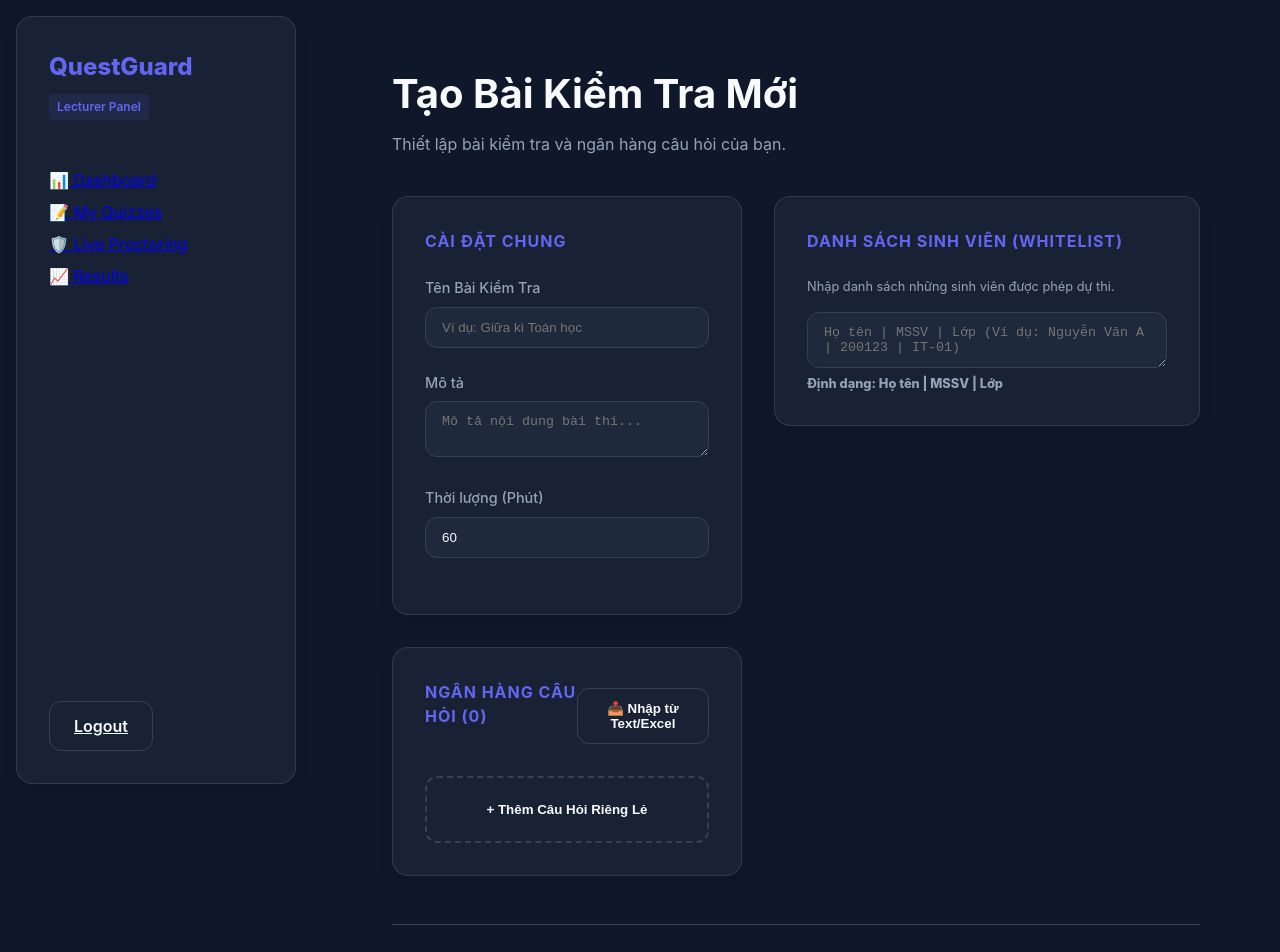
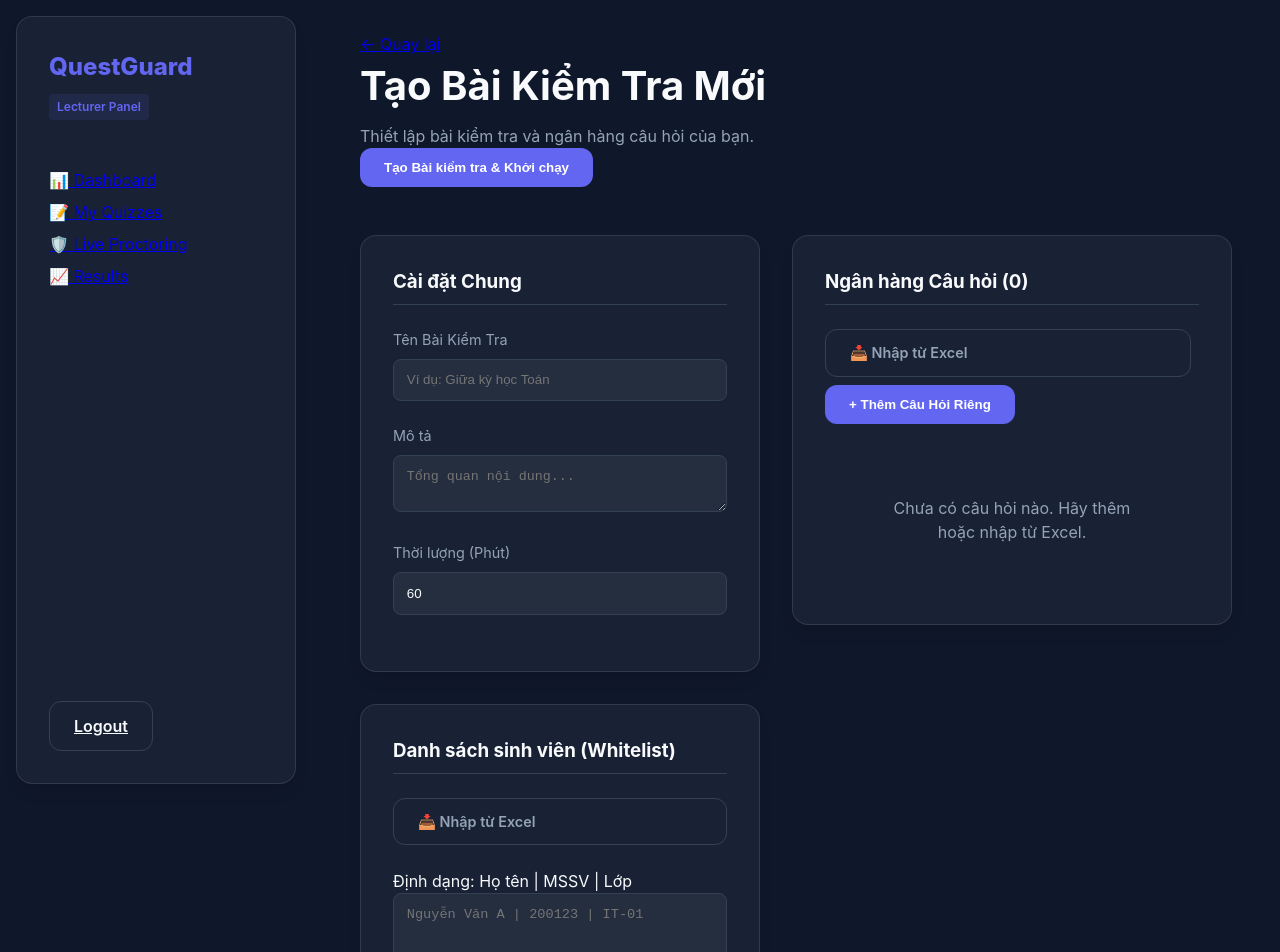
Before and after one commit to NgoQuocKhiem/nexexam, a Next.js app: page /dashboard/lecturer/quizzes/create in a window 1280 px wide. Shown: the top 952 px of the page. Built offline with nearby package versions, Linux system fonts and the light colour scheme.

Commit message:
Implement Excel upload for whitelist and question bank

```diff
--- a/package.json
+++ b/package.json
@@ -16,7 +16,8 @@
     "lucide-react": "^1.17.0",
     "next": "16.2.6",
     "react": "19.2.4",
-    "react-dom": "19.2.4"
+    "react-dom": "19.2.4",
+    "xlsx": "^0.18.5"
   },
   "devDependencies": {
     "@types/bcryptjs": "^2.4.6",
--- a/src/app/dashboard/lecturer/quizzes/create/page.tsx
+++ b/src/app/dashboard/lecturer/quizzes/create/page.tsx
@@ -2,10 +2,18 @@
 
 import { useState } from 'react';
 import { useRouter } from 'next/navigation';
+import Link from 'next/link';
+import * as XLSX from 'xlsx';
+
+interface Option {
+  text: string;
+  isCorrect: boolean;
+}
 
 interface Question {
+  id: string;
   text: string;
-  options: { text: string; isCorrect: boolean }[];
+  options: Option[];
 }
 
 export default function CreateQuizPage() {
@@ -19,74 +27,86 @@ export default function CreateQuizPage() {
   const [loading, setLoading] = useState(false);
   const router = useRouter();
 
-  const addQuestion = () => {
-    setQuestions([
-      ...questions,
-      {
-        text: '',
-        options: [
-          { text: '', isCorrect: true },
-          { text: '', isCorrect: false },
-          { text: '', isCorrect: false },
-        ],
-      },
-    ]);
+  // EXCEL PARSING: Students
+  const handleStudentExcel = (e: React.ChangeEvent<HTMLInputElement>) => {
+    const file = e.target.files?.[0];
+    if (!file) return;
+
+    const reader = new FileReader();
+    reader.onload = (evt) => {
+      const bstr = evt.target?.result;
+      const wb = XLSX.read(bstr, { type: 'binary' });
+      const wsname = wb.SheetNames[0];
+      const ws = wb.Sheets[wsname];
+      const data = XLSX.utils.sheet_to_json(ws, { header: 1 }) as any[][];
+
+      // Assuming columns: Name | MSSV | Class
+      const formatted = data
+        .slice(1) // Skip header
+        .filter(row => row.length >= 2)
+        .map(row => `${row[0] || ''} | ${row[1] || ''} | ${row[2] || ''}`)
+        .join('\n');
+
+      setWhitelistText(prev => prev ? prev + '\n' + formatted : formatted);
+      alert(`Đã nhập thành công ${data.length - 1} sinh viên từ Excel.`);
+    };
+    reader.readAsBinaryString(file);
   };
 
-  const handleImport = () => {
-    // Format: Question | Opt1 | Opt2 | Opt3 | CorrectIdx(1/2/3)
-    const lines = importText.split('\n').filter((l) => l.trim().includes('|'));
-    const importedQuestions: Question[] = lines.map((line) => {
-      const parts = line.split('|').map((p) => p.trim());
-      const text = parts[0];
-      const correctIdx = parseInt(parts[parts.length - 1]) - 1;
-      const options = parts.slice(1, -1).map((optText, idx) => ({
-        text: optText,
-        isCorrect: idx === correctIdx,
-      }));
-      return { text, options };
-    });
+  // EXCEL PARSING: Questions
+  const handleQuestionExcel = (e: React.ChangeEvent<HTMLInputElement>) => {
+    const file = e.target.files?.[0];
+    if (!file) return;
 
-    setQuestions([...questions, ...importedQuestions]);
-    setImportText('');
-    setIsImporting(false);
+    const reader = new FileReader();
+    reader.onload = (evt) => {
+      const bstr = evt.target?.result;
+      const wb = XLSX.read(bstr, { type: 'binary' });
+      const wsname = wb.SheetNames[0];
+      const ws = wb.Sheets[wsname];
+      const data = XLSX.utils.sheet_to_json(ws, { header: 1 }) as any[][];
+
+      // Assuming columns: Question | Opt1 | Opt2 | Opt3 | Opt4 | CorrectIndex (1-4)
+      const newQuestions: Question[] = data
+        .slice(1)
+        .filter(row => row.length >= 3)
+        .map((row, idx) => ({
+          id: `xl-${Date.now()}-${idx}`,
+          text: String(row[0]),
+          options: [
+            { text: String(row[1] || ''), isCorrect: Number(row[5]) === 1 },
+            { text: String(row[2] || ''), isCorrect: Number(row[5]) === 2 },
+            { text: String(row[3] || ''), isCorrect: Number(row[5]) === 3 },
+            { text: String(row[4] || ''), isCorrect: Number(row[5]) === 4 },
+          ].filter(opt => opt.text !== ''),
+        }));
+
+      setQuestions(prev => [...prev, ...newQuestions]);
+      alert(`Đã nhập thành công ${newQuestions.length} câu hỏi từ Excel.`);
+    };
+    reader.readAsBinaryString(file);
   };
 
-  const updateQuestionText = (index: number, text: string) => {
-    const newQuestions = [...questions];
-    newQuestions[index].text = text;
-    setQuestions(newQuestions);
+  const addQuestion = () => {
+    const newQ: Question = {
+      id: Date.now().toString(),
+      text: '',
+      options: [
+        { text: '', isCorrect: true },
+        { text: '', isCorrect: false },
+      ],
+    };
+    setQuestions([...questions, newQ]);
   };
 
-  const updateOptionText = (qIndex: number, oIndex: number, text: string) => {
-    const newQuestions = [...questions];
-    newQuestions[qIndex].options[oIndex].text = text;
-    setQuestions(newQuestions);
-  };
-
-  const setCorrectOption = (qIndex: number, oIndex: number) => {
-    const newQuestions = [...questions];
-    newQuestions[qIndex].options = newQuestions[qIndex].options.map((opt, idx) => ({
-      ...opt,
-      isCorrect: idx === oIndex,
-    }));
-    setQuestions(newQuestions);
-  };
-
-  const removeQuestion = (index: number) => {
-    setQuestions(questions.filter((_, i) => i !== index));
-  };
-
-  const handleSave = async (e: React.FormEvent) => {
-    e.preventDefault();
-    if (questions.length === 0) {
-      alert('Vui lòng thêm ít nhất 1 câu hỏi.');
+  const handleSave = async () => {
+    if (!title || questions.length === 0) {
+      alert('Vui lòng nhập tên bài thi và ít nhất 1 câu hỏi.');
       return;
     }
 
     setLoading(true);
     try {
-      // Parse whitelist
       const whitelist = whitelistText
         .split('\n')
         .filter((l) => l.trim().includes('|'))
@@ -101,15 +121,15 @@ export default function CreateQuizPage() {
         body: JSON.stringify({ title, description, duration, questions, whitelist }),
       });
 
-      if (!res.ok) {
+      if (res.ok) {
+        alert('Tạo bài kiểm tra thành công!');
+        router.push('/dashboard/lecturer/quizzes');
+      } else {
         const error = await res.json();
-        throw new Error(error.error || 'Lỗi khi tạo bài thi');
+        alert('Lỗi: ' + error.error);
       }
-
-      alert('Tạo bài thi thành công!');
-      router.push('/dashboard/lecturer/quizzes');
-    } catch (err: any) {
-      alert(err.message);
+    } catch (error) {
+      alert('Đã xảy ra lỗi khi lưu bài thi.');
     } finally {
       setLoading(false);
     }
@@ -117,31 +137,40 @@ export default function CreateQuizPage() {
 
   return (
     <div className="create-quiz-container animate-fade-in">
-      <header className="page-header">
-        <h1>Tạo Bài Kiểm Tra Mới</h1>
-        <p className="subtitle">Thiết lập bài kiểm tra và ngân hàng câu hỏi của bạn.</p>
+      <header className="page-header flex-between">
+        <div>
+          <Link href="/dashboard/lecturer/quizzes" className="back-link">← Quay lại</Link>
+          <h1>Tạo Bài Kiểm Tra Mới</h1>
+          <p className="subtitle">Thiết lập bài kiểm tra và ngân hàng câu hỏi của bạn.</p>
+        </div>
+        <button
+          className="btn btn-primary btn-large"
+          onClick={handleSave}
+          disabled={loading}
+        >
+          {loading ? 'Đang lưu...' : 'Tạo Bài kiểm tra & Khởi chạy'}
+        </button>
       </header>
 
-      <form onSubmit={handleSave} className="quiz-form">
-        <div className="form-sections-grid">
+      <div className="create-grid">
+        <div className="settings-column">
           <section className="glass-card settings-section">
-            <h3>Cài Đặt Chung</h3>
+            <h3>Cài đặt Chung</h3>
             <div className="form-group">
               <label>Tên Bài Kiểm Tra</label>
               <input
                 type="text"
+                placeholder="Ví dụ: Giữa kỳ học Toán"
                 value={title}
                 onChange={(e) => setTitle(e.target.value)}
-                placeholder="Ví dụ: Giữa kì Toán học"
-                required
               />
             </div>
             <div className="form-group">
               <label>Mô tả</label>
               <textarea
+                placeholder="Tổng quan nội dung..."
                 value={description}
                 onChange={(e) => setDescription(e.target.value)}
-                placeholder="Mô tả nội dung bài thi..."
               />
             </div>
             <div className="form-group">
@@ -150,166 +179,123 @@ export default function CreateQuizPage() {
                 type="number"
                 value={duration}
                 onChange={(e) => setDuration(Number(e.target.value))}
-                required
               />
             </div>
           </section>
 
           <section className="glass-card settings-section">
-            <h3>Danh sách Sinh viên (Whitelist)</h3>
-            <p className="help-text">Nhập danh sách những sinh viên được phép dự thi.</p>
+            <div className="section-header flex-between">
+              <h3>Danh sách sinh viên (Whitelist)</h3>
+              <label className="btn btn-secondary btn-sm cursor-pointer">
+                📥 Nhập từ Excel
+                <input type="file" hidden accept=".xlsx, .xls, .csv" onChange={handleStudentExcel} />
+              </label>
+            </div>
+            <p className="help-text">Định dạng: Họ tên | MSSV | Lớp</p>
             <textarea
               className="whitelist-textarea"
               value={whitelistText}
               onChange={(e) => setWhitelistText(e.target.value)}
-              placeholder="Họ tên | MSSV | Lớp (Ví dụ: Nguyễn Văn A | 200123 | IT-01)"
+              placeholder="Nguyễn Văn A | 200123 | IT-01"
             />
-            <p className="q-number">Định dạng: Họ tên | MSSV | Lớp</p>
           </section>
+        </div>
 
+        <div className="questions-column">
           <section className="glass-card questions-section">
             <div className="section-header flex-between">
-              <h3>Ngân Hàng Câu Hỏi ({questions.length})</h3>
+              <h3>Ngân hàng Câu hỏi ({questions.length})</h3>
               <div className="header-actions">
-                <button
-                  type="button"
-                  className="btn btn-secondary btn-sm"
-                  onClick={() => setIsImporting(!isImporting)}
-                >
-                  {isImporting ? '✖ Hủy Nhập' : '📥 Nhập từ Text/Excel'}
-                </button>
+                <label className="btn btn-secondary btn-sm cursor-pointer mr-2">
+                  📥 Nhập từ Excel
+                  <input type="file" hidden accept=".xlsx, .xls, .csv" onChange={handleQuestionExcel} />
+                </label>
+                <button className="btn btn-primary btn-sm" onClick={addQuestion}>+ Thêm Câu Hỏi Riêng</button>
               </div>
             </div>
 
-            {isImporting && (
-              <div className="import-area animate-fade-in glass-card">
-                <p className="help-text">Định dạng: Câu hỏi | Lựa chọn 1 | Lựa chọn 2 | Lựa chọn 3 | Đúng (1/2/3)</p>
-                <textarea
-                  className="import-textarea"
-                  value={importText}
-                  onChange={(e) => setImportText(e.target.value)}
-                  placeholder="Ví dụ: Thủ đô của Pháp? | Luân Đôn | Paris | Berlin | 2"
-                />
-                <div className="import-actions">
-                  <button type="button" className="btn btn-primary" onClick={handleImport}>Xác nhận Nhập khẩu</button>
-                </div>
-              </div>
-            )}
-
             <div className="questions-list">
+              {questions.length === 0 && <p className="empty-msg">Chưa có câu hỏi nào. Hãy thêm hoặc nhập từ Excel.</p>}
               {questions.map((q, qIdx) => (
-                <div key={qIdx} className="question-item glass-card">
-                  <div className="question-item-header flex-between">
-                    <span className="q-number">Câu hỏi {qIdx + 1}</span>
-                    <button type="button" className="text-error btn-icon" onClick={() => removeQuestion(qIdx)}>🗑️</button>
+                <div key={q.id} className="question-item glass-card">
+                  <div className="q-header flex-between">
+                    <span>Câu hỏi #{qIdx + 1}</span>
+                    <button className="delete-btn" onClick={() => setQuestions(questions.filter(item => item.id !== q.id))}>🗑️</button>
                   </div>
                   <input
                     type="text"
-                    className="question-text-input"
+                    placeholder="Nội dung câu hỏi..."
                     value={q.text}
-                    onChange={(e) => updateQuestionText(qIdx, e.target.value)}
-                    placeholder="Nhập nội dung câu hỏi..."
-                    required
+                    onChange={(e) => {
+                      const newQs = [...questions];
+                      newQs[qIdx].text = e.target.value;
+                      setQuestions(newQs);
+                    }}
                   />
                   <div className="options-grid">
                     {q.options.map((opt, oIdx) => (
                       <div key={oIdx} className="option-row">
                         <input
                           type="radio"
-                          name={`correct-${qIdx}`}
                           checked={opt.isCorrect}
-                          onChange={() => setCorrectOption(qIdx, oIdx)}
+                          onChange={() => {
+                            const newQs = [...questions];
+                            newQs[qIdx].options.forEach((o, i) => o.isCorrect = i === oIdx);
+                            setQuestions(newQs);
+                          }}
                         />
                         <input
                           type="text"
+                          placeholder={`Lựa chọn ${oIdx + 1}`}
                           value={opt.text}
-                          onChange={(e) => updateOptionText(qIdx, oIdx, e.target.value)}
-                          placeholder={`Lựa chọn ${oIdx + 1}`}
-                          required
+                          onChange={(e) => {
+                            const newQs = [...questions];
+                            newQs[qIdx].options[oIdx].text = e.target.value;
+                            setQuestions(newQs);
+                          }}
                         />
                       </div>
                     ))}
                   </div>
                 </div>
               ))}
-
-              <button
-                type="button"
-                className="btn btn-secondary w-full add-q-btn"
-                onClick={addQuestion}
-              >
-                + Thêm Câu Hỏi Riêng Lẻ
-              </button>
             </div>
           </section>
         </div>
-
-        <div className="form-footer">
-          <button type="button" className="btn btn-secondary" onClick={() => router.back()}>Hủy bỏ</button>
-          <button type="submit" className="btn btn-primary" disabled={loading}>
-            {loading ? 'Đang lưu...' : 'Tạo Bài Kiểm Tra & Khởi Chạy'}
-          </button>
-        </div>
-      </form>
+      </div>
 
       <style jsx>{`
-        .create-quiz-container { max-width: 1400px; margin: 0 auto; padding: 2rem; }
-        .page-header { margin-bottom: 2.5rem; }
+        .create-quiz-container { padding-bottom: 5rem; }
+        .page-header { margin-bottom: 3rem; }
+        .back-link { display: block; margin-bottom: 1rem; color: var(--primary); text-decoration: none; }
         h1 { font-size: 2.5rem; margin-bottom: 0.5rem; }
         .subtitle { color: var(--text-muted); }
 
-        .form-sections-grid { display: grid; grid-template-columns: 350px 1fr; gap: 2rem; align-items: start; }
+        .create-grid { display: grid; grid-template-columns: 400px 1fr; gap: 2rem; }
 
-        h3 { margin-bottom: 1.5rem; color: var(--primary); font-size: 1rem; text-transform: uppercase; letter-spacing: 1px; }
+        .settings-section, .questions-section { padding: 2rem; margin-bottom: 2rem; }
+        h3 { margin-bottom: 1.5rem; border-bottom: 1px solid var(--border); padding-bottom: 0.5rem; }
+        .form-group { margin-bottom: 1.5rem; }
+        label { display: block; margin-bottom: 0.5rem; font-size: 0.9rem; color: var(--text-muted); }
+        input[type="text"], input[type="number"], textarea {
+          width: 100%; padding: 0.8rem; background: rgba(255, 255, 255, 0.05); border: 1px solid var(--border); border-radius: 8px; color: var(--text);
+        }
+        .whitelist-textarea { min-height: 200px; font-family: monospace; font-size: 0.85rem; }
 
-        .form-group { margin-bottom: 1.5rem; }
-        label { display: block; margin-bottom: 0.5rem; font-weight: 500; color: var(--text-muted); font-size: 0.9rem; }
-        input, textarea {
-          width: 100%;
-          padding: 0.75rem 1rem;
-          background: var(--surface);
-          border: 1px solid var(--border);
-          border-radius: var(--radius-md);
-          color: var(--text);
-          outline: none;
-          transition: var(--transition);
-        }
-        input:focus { border-color: var(--primary); }
+        .section-header { margin-bottom: 1.5rem; align-items: center; }
+        .cursor-pointer { cursor: pointer; }
+        .mr-2 { margin-right: 0.5rem; }
+        .empty-msg { text-align: center; color: var(--text-muted); padding: 3rem; }
 
-        .flex-between { display: flex; justify-content: space-between; align-items: center; }
+        .question-item { padding: 1.5rem; margin-bottom: 1.5rem; border: 1px solid rgba(255,255,255,0.1); }
+        .options-grid { display: grid; grid-template-columns: 1fr 1fr; gap: 1rem; margin-top: 1rem; }
+        .option-row { display: flex; align-items: center; gap: 0.5rem; }
 
-        .questions-list { display: flex; flex-direction: column; gap: 1.5rem; margin-top: 1.5rem; }
-        .question-item { padding: 1.5rem; border: 1px solid var(--border); }
-        .q-number { font-weight: 800; font-size: 0.8rem; color: var(--text-muted); }
-        .question-text-input { margin: 1rem 0; font-size: 1.1rem; font-weight: 600; border-bottom: 2px solid var(--border); border-top: 0; border-left: 0; border-right: 0; border-radius: 0; }
+        .delete-btn { background: none; border: none; cursor: pointer; opacity: 0.5; transition: 0.2s; }
+        .delete-btn:hover { opacity: 1; }
 
-        .options-grid { display: grid; grid-template-columns: 1fr 1fr; gap: 1rem; }
-        .option-row { display: flex; align-items: center; gap: 0.75rem; background: rgba(255,255,255,0.03); padding: 0.5rem; border-radius: 8px; }
-        .option-row input[type="text"] { border: none; padding: 0.5rem; background: transparent; }
-
-        .import-area { margin-bottom: 2rem; border-color: var(--primary); background: rgba(99, 102, 241, 0.05); }
-        .help-text { font-size: 0.8rem; color: var(--text-muted); margin-bottom: 1rem; }
-        .import-textarea { min-height: 150px; font-family: monospace; font-size: 0.9rem; margin-bottom: 1rem; }
-
-        .add-q-btn { border: 2px dashed var(--border); padding: 1.5rem; background: transparent; }
-        .add-q-btn:hover { border-color: var(--primary); color: var(--primary); }
-
-        .form-footer {
-          margin-top: 3rem;
-          display: flex;
-          justify-content: flex-end;
-          gap: 1rem;
-          padding-top: 2rem;
-          border-top: 1px solid var(--border);
-        }
-
-        .btn-icon { background: none; border: none; cursor: pointer; font-size: 1.2rem; }
-        .text-error { color: var(--error); }
-        .w-full { width: 100%; }
-
-        @media (max-width: 1024px) {
-          .form-sections-grid { grid-template-columns: 1fr; }
-          .options-grid { grid-template-columns: 1fr; }
+        @media (max-width: 1000px) {
+          .create-grid { grid-template-columns: 1fr; }
         }
       `}</style>
     </div>
```
Also changed, not shown: 1 other file (tests, documents, lock files or other folders).
